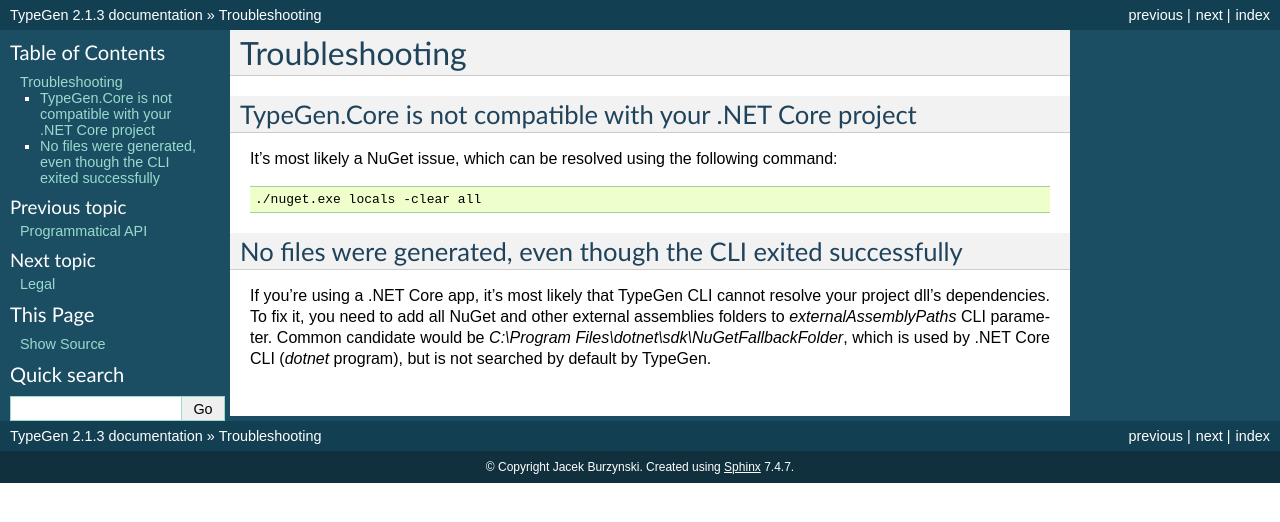
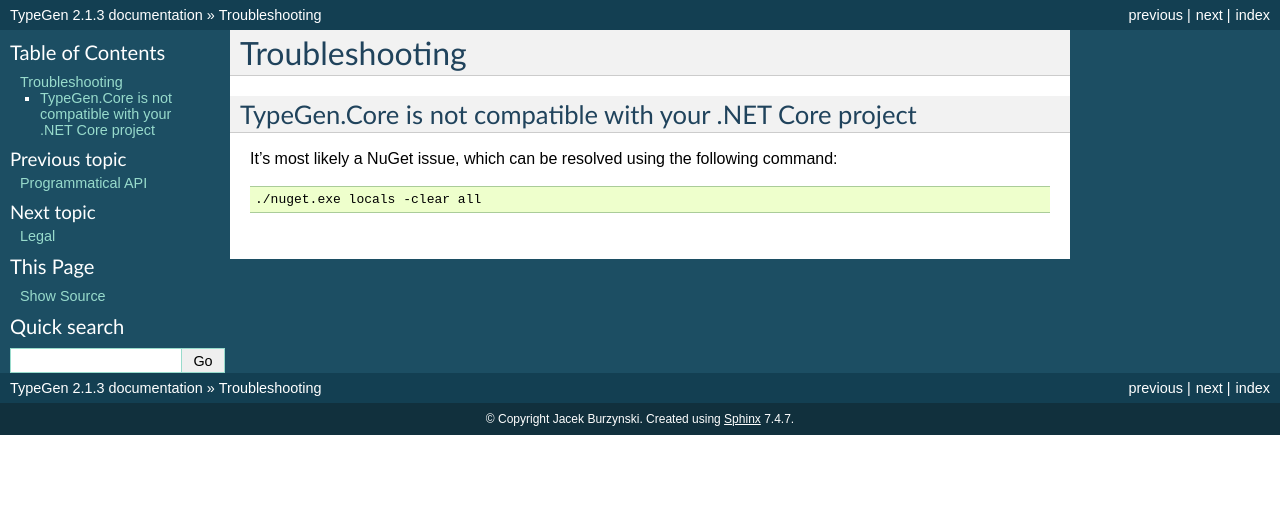
Before and after one commit to jburzynski/TypeGenDocs, a Sphinx documentation site: the page built from source/troubleshooting.rst, in a window 1280 px wide. Shown: the top 522 px of the page. Built offline with Sphinx 7.4.7, drawn with Linux system fonts in a browser that asks for light colours.

Commit message:
removed info about TypeGen not able to find NuGet packages (TypeGen searches all NuGet folders now)

```diff
--- a/source/troubleshooting.rst
+++ b/source/troubleshooting.rst
@@ -10,8 +10,3 @@
 .. code-block:: text
 
 	./nuget.exe locals -clear all
-
-No files were generated, even though the CLI exited successfully
-================================================================
-
-If you're using a .NET Core app, it's most likely that TypeGen CLI cannot resolve your project dll's dependencies. To fix it, you need to add all NuGet and other external assemblies folders to *externalAssemblyPaths* CLI parameter. Common candidate would be *C:\\Program Files\\dotnet\\sdk\\NuGetFallbackFolder*, which is used by .NET Core CLI (*dotnet* program), but is not searched by default by TypeGen.
```
